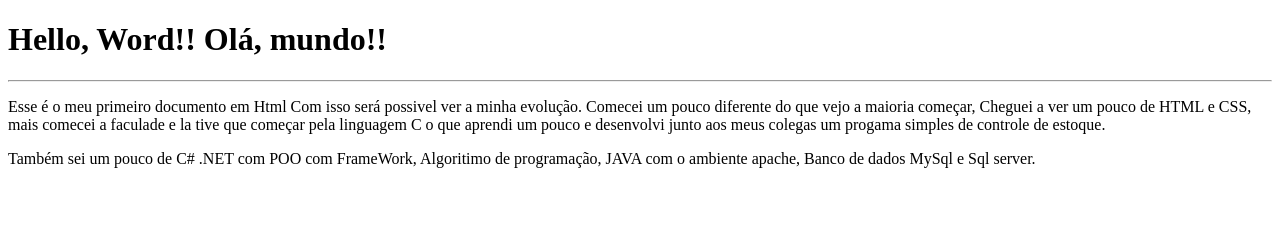
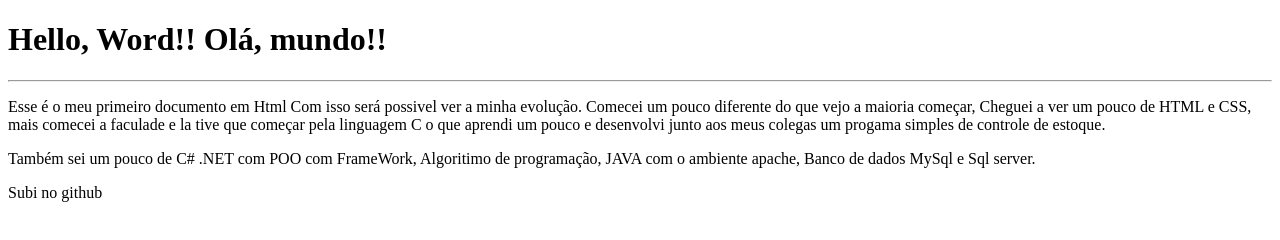
Before and after one commit to Sauloliers/HTML-CSS, a plain HTML site: page index.html in a window 1280 px wide. Drawn offline with Linux system fonts and the light colour scheme.

Commit message:
Subindo primeiro passos HTML

```diff
--- a/index.html
+++ b/index.html
@@ -12,5 +12,6 @@
     <hr>
     <p>Esse é o meu primeiro documento em Html Com isso será possivel ver a minha evolução. Comecei um pouco diferente do que vejo a maioria começar, Cheguei a ver um pouco de HTML e CSS, mais comecei a faculade e la tive que começar pela linguagem C o que aprendi um pouco e desenvolvi junto aos meus colegas um progama simples de controle de estoque.</p>
     <p>Também sei um pouco de C# .NET com POO com FrameWork, Algoritimo de programação, JAVA com o ambiente apache, Banco de dados MySql e Sql server.</p>
+    <p>Subi no github</p>
 </body>
 </html>
```
